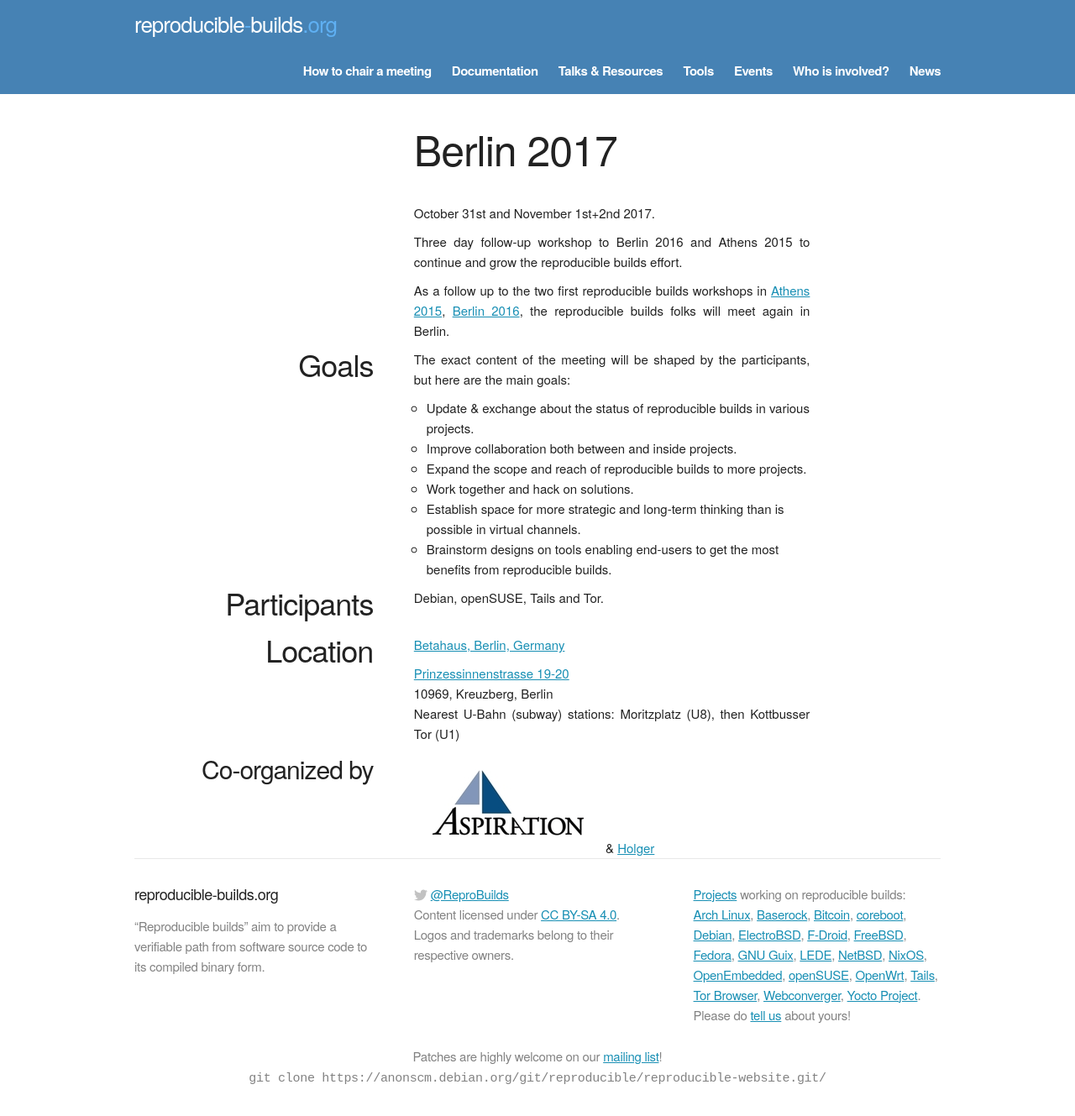
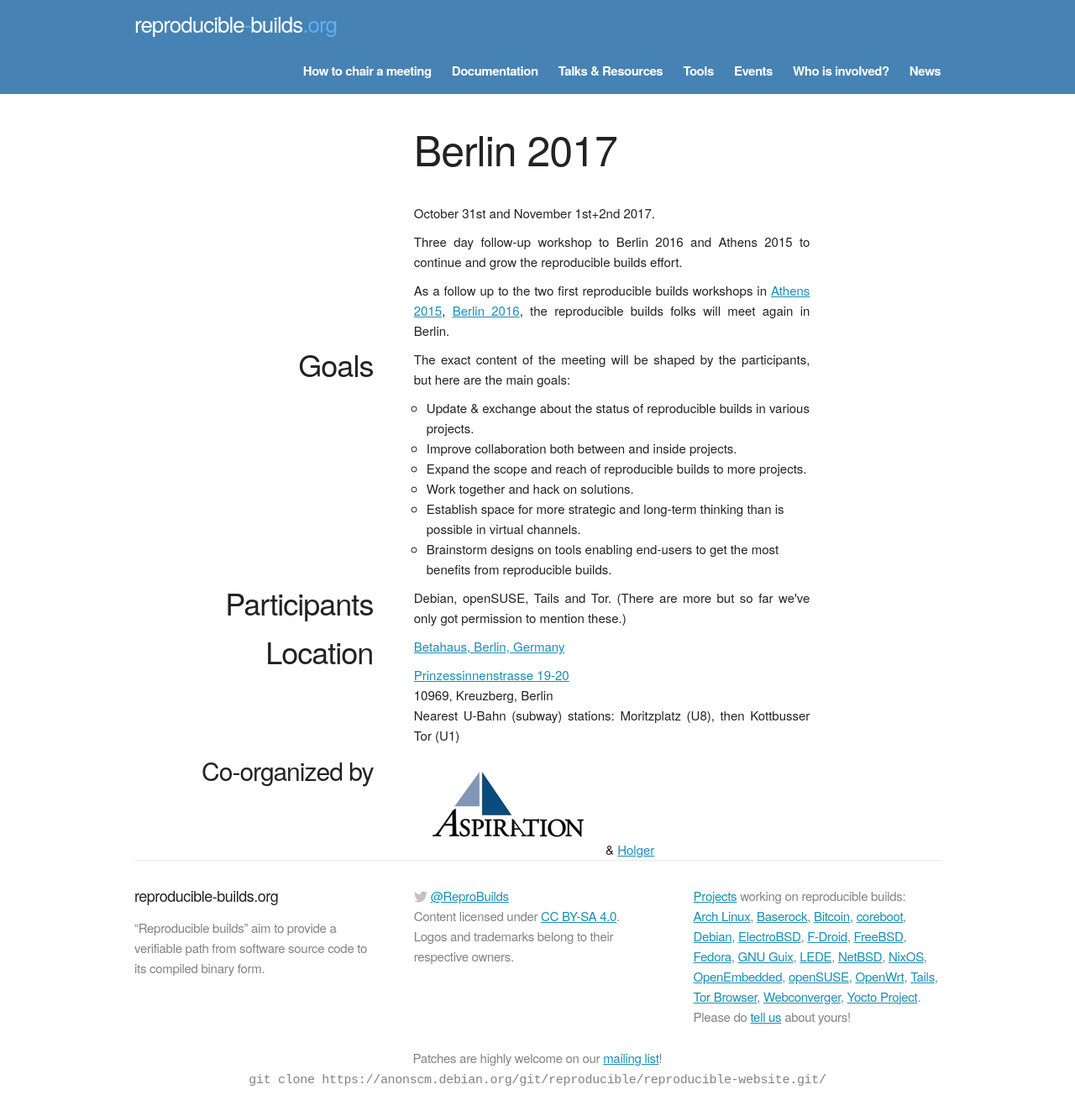
Before and after one commit to prototypefund/reproducible-website, a Jekyll site: the page built from _events/berlin2017.html, in a window 1280 px wide. Shown: the whole page at 84% size. Built offline with Jekyll 4.4.1, drawn with Linux system fonts in a browser that asks for light colours; some web fonts are replaced.

Commit message:
Berlin 2017: add disclaimer why only so few projects are listed
Signed-off-by: Holger Levsen <holger@layer-acht.org>

```diff
--- a/_events/berlin2017.html
+++ b/_events/berlin2017.html
@@ -46,7 +46,7 @@
   </div>
   <div class="eight columns text">
     <p>
-      Debian, openSUSE, Tails and Tor.
+      Debian, openSUSE, Tails and Tor. (There are more but so far we've only got permission to mention these.)
       <br />
     </p>
     <!-- img style="margin-top: 10px; vertical-align: top;" src="{{ "/images/groupphoto_rws2_berlin_2016_small.png" | prepend: site.baseurl }}" alt="Reproducible Summit 2 in Berlin 2016" / -->
```
